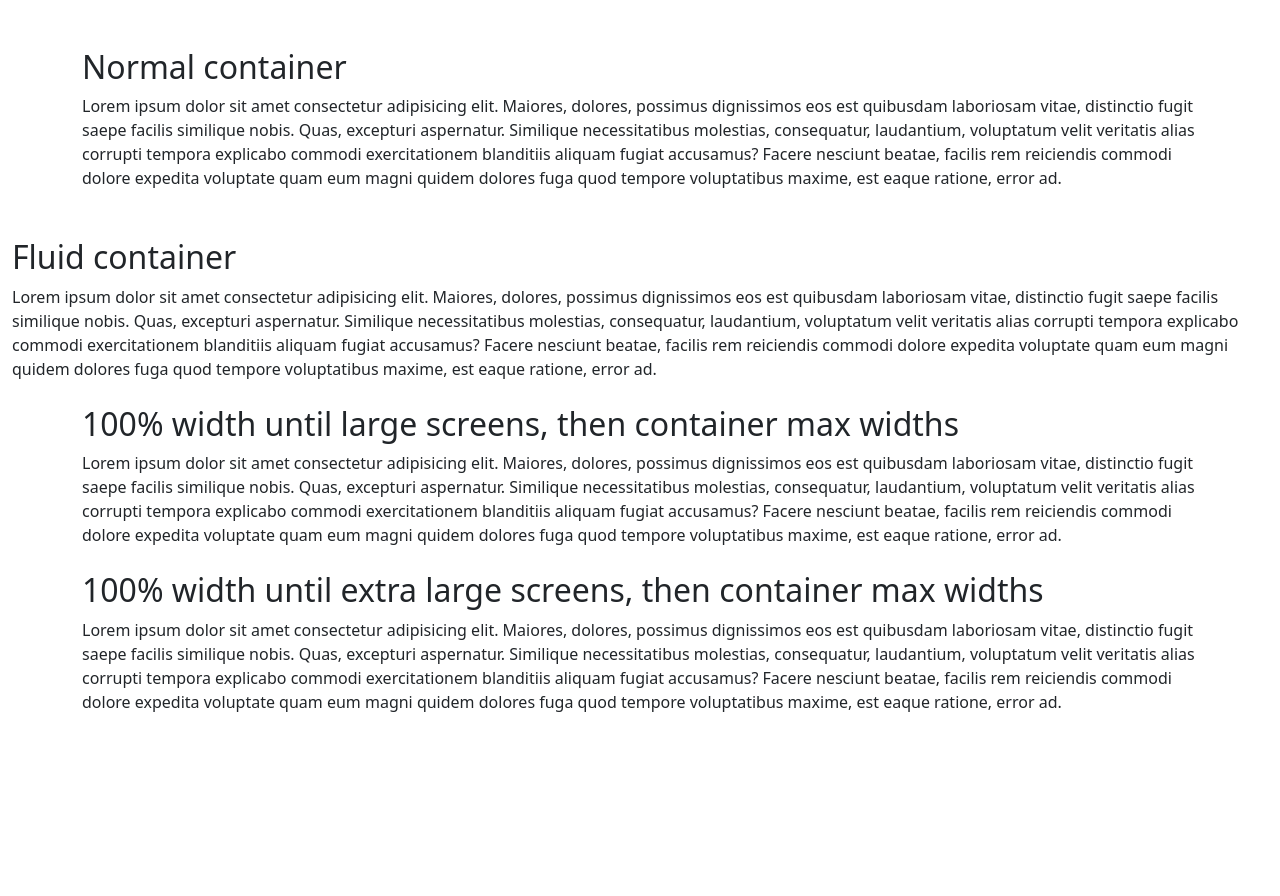
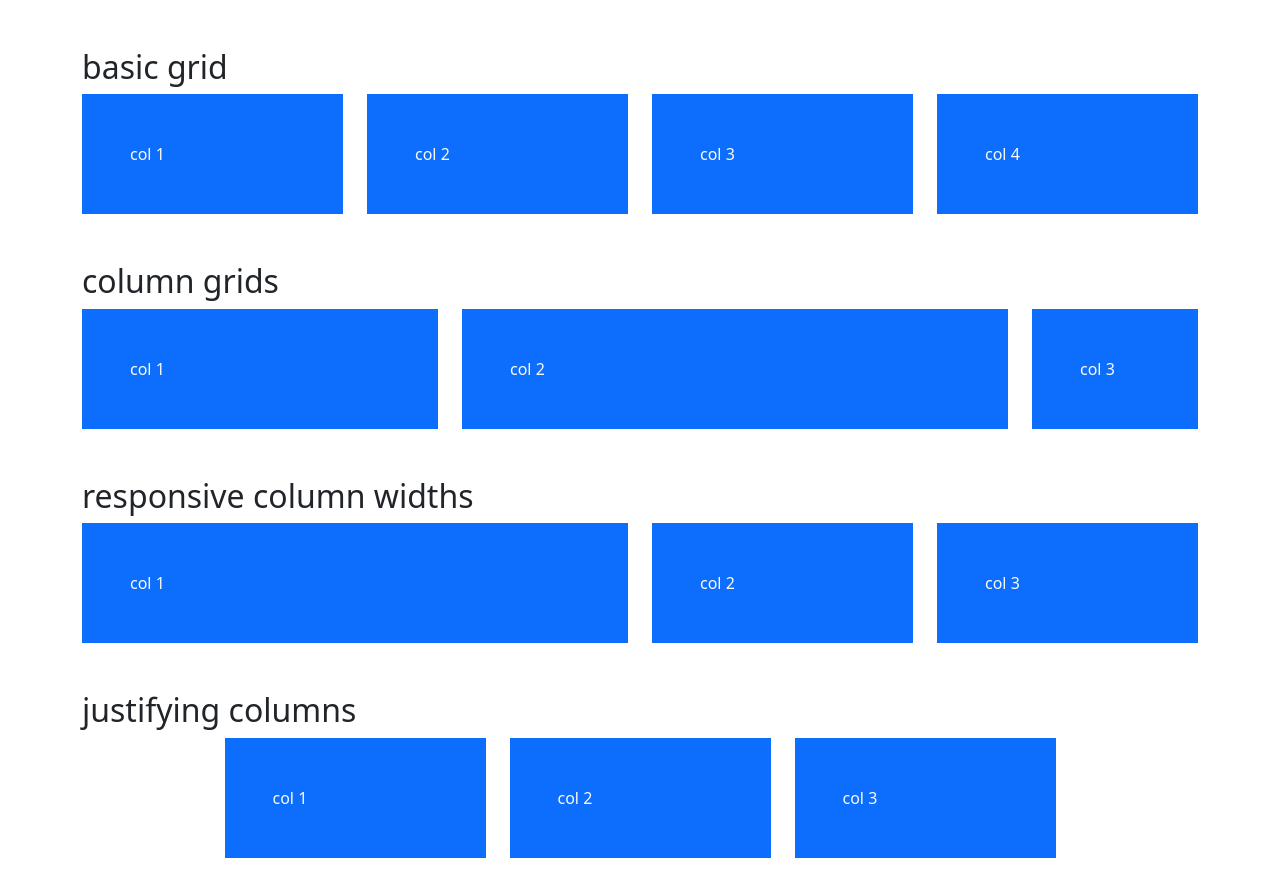
Before and after one commit to citixenken/bootstrap_5_refresher, a plain HTML site: page index.html in a window 1280 px wide. Before the commit the page ends 800 px from the top, so only its background shows below. Drawn offline with nearby package versions, Linux system fonts and the light colour scheme.

Commit message:
grid layout

```diff
--- a/index.html
+++ b/index.html
@@ -11,61 +11,66 @@
     <title>Net Ninja - The Book</title>
   </head>
   <body>
-    <div class="container my-5">
-      <h2>Normal container</h2>
-      <p>
-        Lorem ipsum dolor sit amet consectetur adipisicing elit. Maiores,
-        dolores, possimus dignissimos eos est quibusdam laboriosam vitae,
-        distinctio fugit saepe facilis similique nobis. Quas, excepturi
-        aspernatur. Similique necessitatibus molestias, consequatur, laudantium,
-        voluptatum velit veritatis alias corrupti tempora explicabo commodi
-        exercitationem blanditiis aliquam fugiat accusamus? Facere nesciunt
-        beatae, facilis rem reiciendis commodi dolore expedita voluptate quam
-        eum magni quidem dolores fuga quod tempore voluptatibus maxime, est
-        eaque ratione, error ad.
-      </p>
+    <div class="container-lg my-5">
+      <h2>basic grid</h2>
+      <div class="row">
+        <div class="col">
+          <div class="p-5 bg-primary text-light">col 1</div>
+        </div>
+        <div class="col">
+          <div class="p-5 bg-primary text-light">col 2</div>
+        </div>
+        <div class="col">
+          <div class="p-5 bg-primary text-light">col 3</div>
+        </div>
+        <div class="col">
+          <div class="p-5 bg-primary text-light">col 4</div>
+        </div>
+      </div>
     </div>
-    <div class="container-fluid">
-      <h2>Fluid container</h2>
-      <p>
-        Lorem ipsum dolor sit amet consectetur adipisicing elit. Maiores,
-        dolores, possimus dignissimos eos est quibusdam laboriosam vitae,
-        distinctio fugit saepe facilis similique nobis. Quas, excepturi
-        aspernatur. Similique necessitatibus molestias, consequatur, laudantium,
-        voluptatum velit veritatis alias corrupti tempora explicabo commodi
-        exercitationem blanditiis aliquam fugiat accusamus? Facere nesciunt
-        beatae, facilis rem reiciendis commodi dolore expedita voluptate quam
-        eum magni quidem dolores fuga quod tempore voluptatibus maxime, est
-        eaque ratione, error ad.
-      </p>
+    <div class="container-lg my-5">
+      <h2>column grids</h2>
+      <div class="row">
+        <div class="col">
+          <div class="p-5 bg-primary text-light">col 1</div>
+        </div>
+        <div class="col-6">
+          <div class="p-5 bg-primary text-light">col 2</div>
+        </div>
+        <div class="col-2">
+          <div class="p-5 bg-primary text-light">col 3</div>
+        </div>
+      </div>
     </div>
-    <div class="container-lg my-4">
-      <h2>100% width until large screens, then container max widths</h2>
-      <p>
-        Lorem ipsum dolor sit amet consectetur adipisicing elit. Maiores,
-        dolores, possimus dignissimos eos est quibusdam laboriosam vitae,
-        distinctio fugit saepe facilis similique nobis. Quas, excepturi
-        aspernatur. Similique necessitatibus molestias, consequatur, laudantium,
-        voluptatum velit veritatis alias corrupti tempora explicabo commodi
-        exercitationem blanditiis aliquam fugiat accusamus? Facere nesciunt
-        beatae, facilis rem reiciendis commodi dolore expedita voluptate quam
-        eum magni quidem dolores fuga quod tempore voluptatibus maxime, est
-        eaque ratione, error ad.
-      </p>
+    <div class="container-lg my-5">
+      <h2>responsive column widths</h2>
+      <div class="row">
+        <div class="col-sm-4 col-lg-6">
+          <div class="p-5 bg-primary text-light">col 1</div>
+        </div>
+        <div class="col-sm-4 col-lg-3">
+          <div class="p-5 bg-primary text-light">col 2</div>
+        </div>
+        <div class="col-sm-4 col-lg-3">
+          <div class="p-5 bg-primary text-light">col 3</div>
+        </div>
+      </div>
     </div>
-    <div class="container-xl my-4">
-      <h2>100% width until extra large screens, then container max widths</h2>
-      <p>
-        Lorem ipsum dolor sit amet consectetur adipisicing elit. Maiores,
-        dolores, possimus dignissimos eos est quibusdam laboriosam vitae,
-        distinctio fugit saepe facilis similique nobis. Quas, excepturi
-        aspernatur. Similique necessitatibus molestias, consequatur, laudantium,
-        voluptatum velit veritatis alias corrupti tempora explicabo commodi
-        exercitationem blanditiis aliquam fugiat accusamus? Facere nesciunt
-        beatae, facilis rem reiciendis commodi dolore expedita voluptate quam
-        eum magni quidem dolores fuga quod tempore voluptatibus maxime, est
-        eaque ratione, error ad.
-      </p>
+    <div class="container-lg my-5">
+      <h2>justifying columns</h2>
+      <div class="row justify-content-center">
+        <!-- <div class="row justify-content-start"> -->
+        <!-- <div class="row justify-content-around"> -->
+        <div class="col-md-3">
+          <div class="p-5 bg-primary text-light">col 1</div>
+        </div>
+        <div class="col-md-3">
+          <div class="p-5 bg-primary text-light">col 2</div>
+        </div>
+        <div class="col-md-3">
+          <div class="p-5 bg-primary text-light">col 3</div>
+        </div>
+      </div>
     </div>
     <script
       src="https://cdn.jsdelivr.net/npm/bootstrap@5.3.0/dist/js/bootstrap.bundle.min.js"
```
